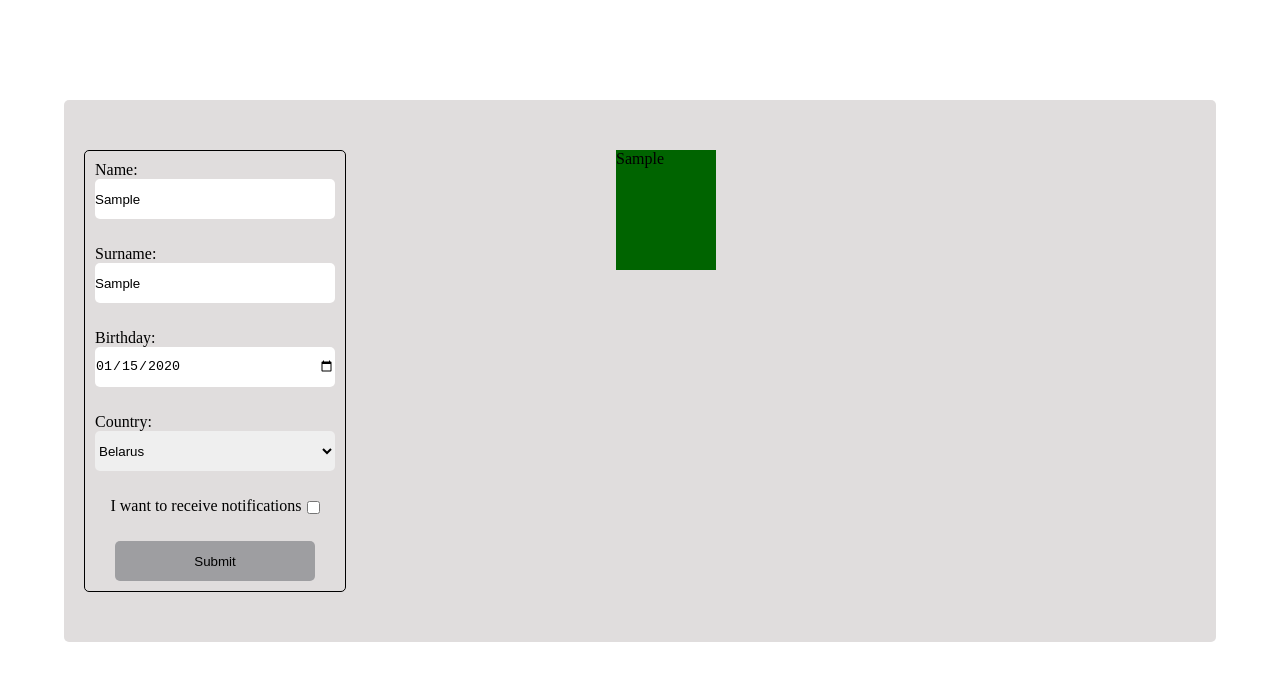
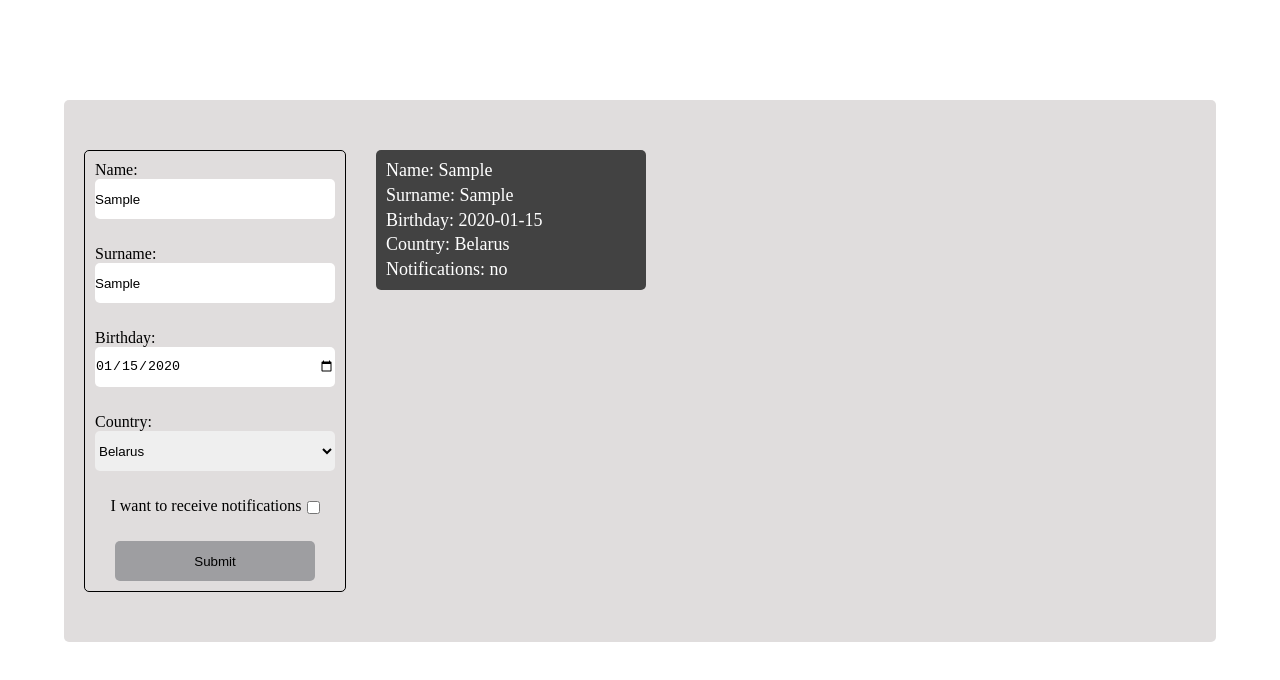
Before and after one commit to andreikaptsiuh/rsschool-react-2021q3, a React app in the folder react-forms/: page / in a window 1280 px wide. Both pictures are taken after typing "Sample", "Sample", "2020-01-15" into the empty fields and a click on the input "Submit". Shown: the top 680 px of the page. Built offline with nearby package versions, Linux system fonts and the light colour scheme.

Commit message:
feat: add card component

```diff
--- a/react-forms/src/components/card.tsx
+++ b/react-forms/src/components/card.tsx
@@ -7,6 +7,32 @@ interface ICardProps {
 
 export const Card: React.FC<ICardProps> = ({ user }: ICardProps) => (
   <div className="card">
-    <p>{user.name}</p>
+    <ul className="card_list">
+      <li>
+        Name:
+        {' '}
+        {user.name}
+      </li>
+      <li>
+        Surname:
+        {' '}
+        {user.surname}
+      </li>
+      <li>
+        Birthday:
+        {' '}
+        {user.birthday}
+      </li>
+      <li>
+        Country:
+        {' '}
+        {user.country}
+      </li>
+      <li>
+        Notifications:
+        {' '}
+        {user.notifications ? 'yes' : 'no'}
+      </li>
+    </ul>
   </div>
 );
--- a/react-forms/src/index.css
+++ b/react-forms/src/index.css
@@ -69,11 +69,23 @@ body {
   column-gap: 10px;
   row-gap: 10px;
 
-  width: 600px;
+  width: 840px;
 }
 
 .card {
-  width: 100px;
+  width: 250px;
   height: 120px;
-  background: darkgreen;
+  padding: 10px;
+  border-radius: 5px;
+  background: rgb(66, 66, 66);
+
+  font-size: large;
+  color: #fff;
 }
+.card_list {
+  height: 100%;
+  list-style-type: none;
+  display: flex;
+  flex-direction: column;
+  justify-content: space-between;
+}
```
